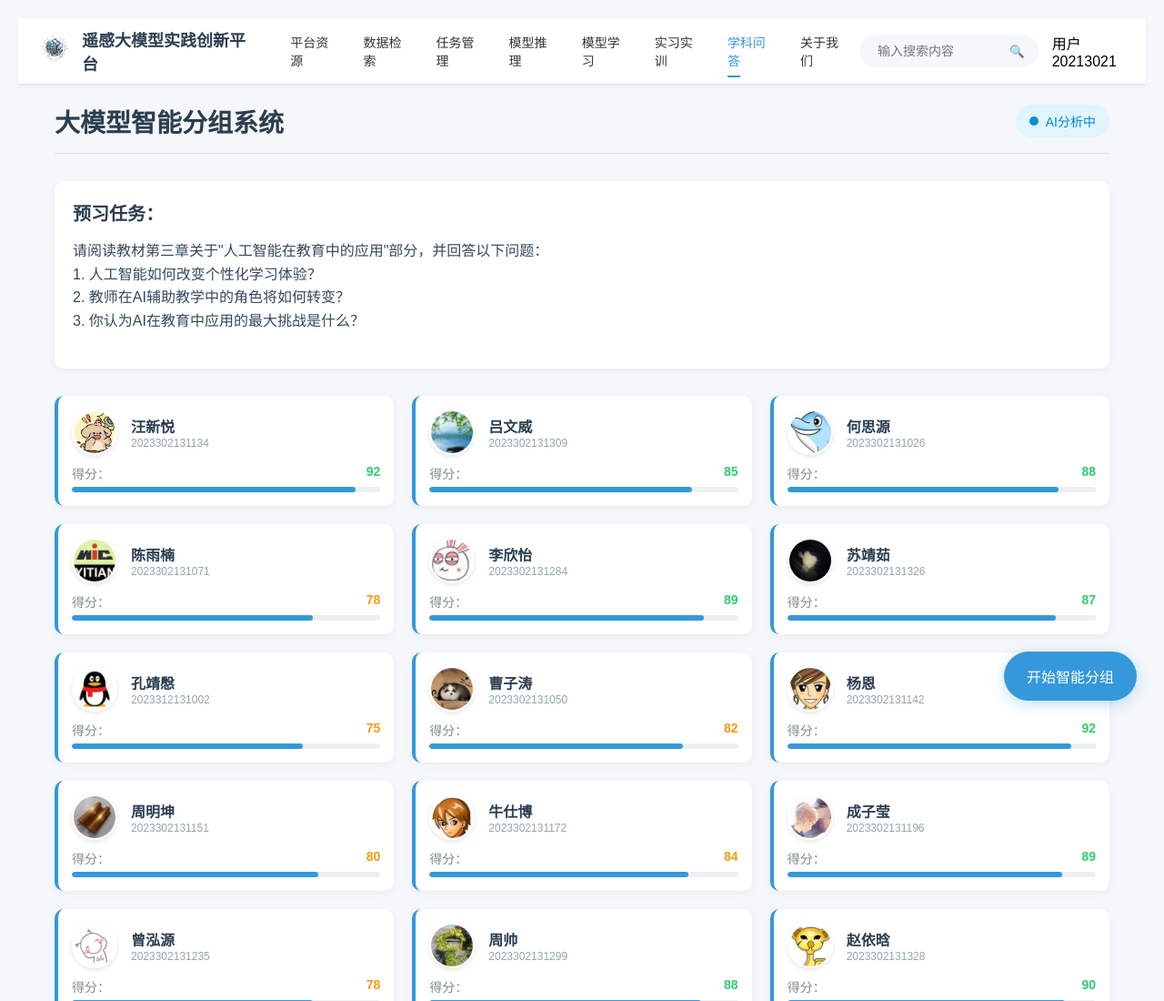
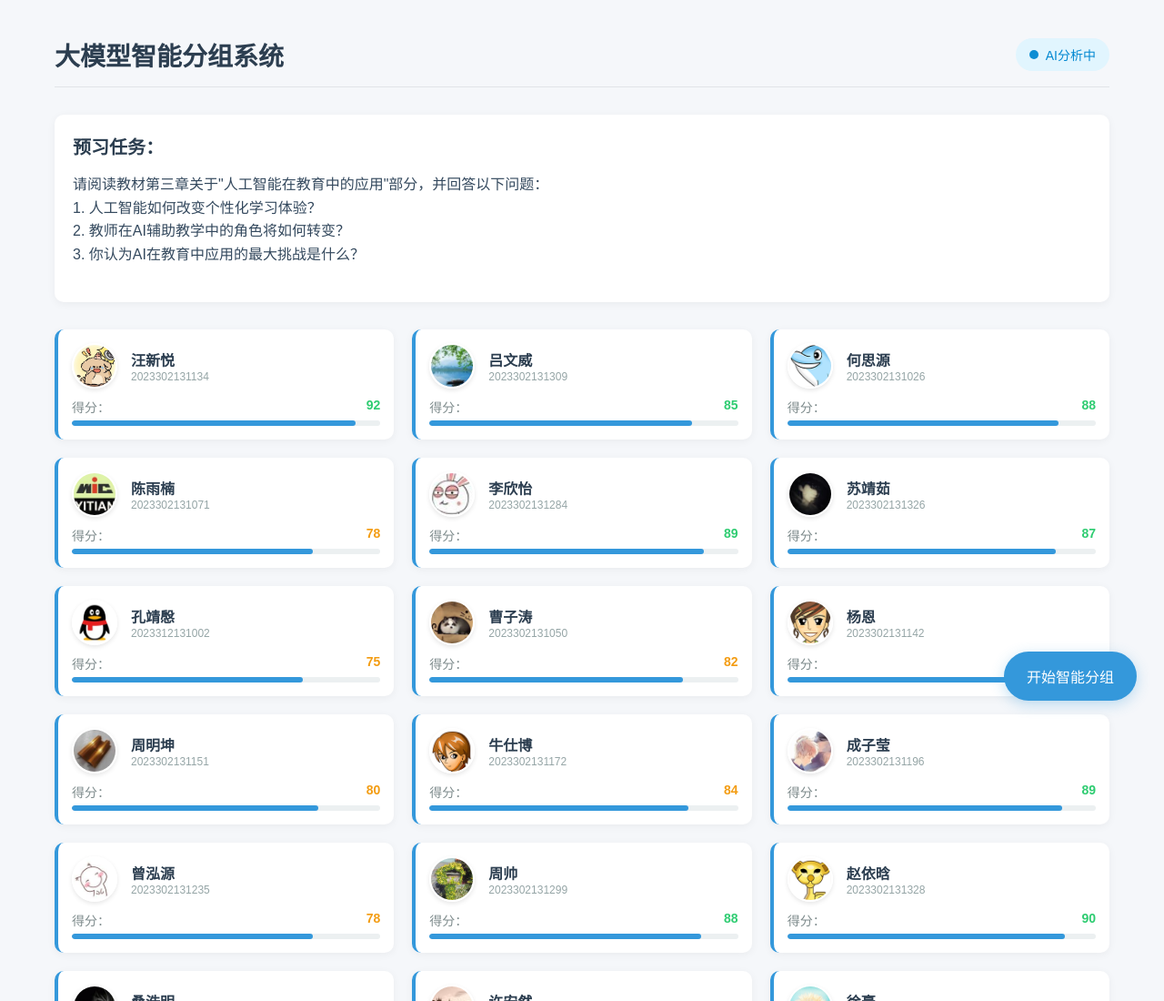
Before and after one commit to flyaway-hhy/page2, a plain HTML site: page index.html in a window 1280 px wide. Shown: the top 1100 px of the page at 91% size. Drawn offline with Linux system fonts and the light colour scheme.

Commit message:
Update index.html

```diff
--- a/index.html
+++ b/index.html
@@ -536,7 +536,7 @@
     </style>
 </head>
 <body>
-    <div class="top-nav">
+<!--     <div class="top-nav">
         <div class="nav-left">
             <img src="avatars/logo.jpg" alt="平台logo" class="platform-logo">
             <div class="platform-title">遥感大模型实践创新平台</div>
@@ -560,7 +560,7 @@
                 <span>用户20213021</span>
             </div>
         </div>
-    </div>
+    </div> -->
 
     <div class="container">
         <header>
```
